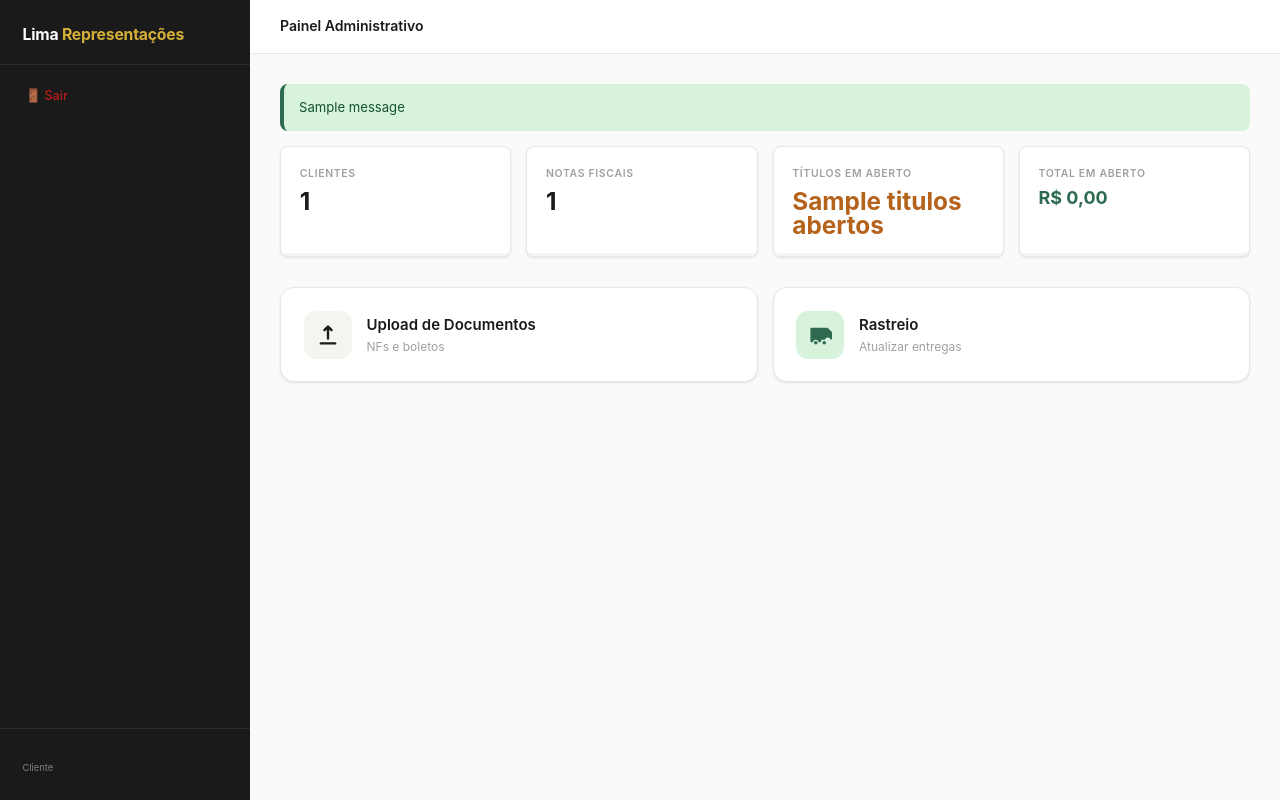
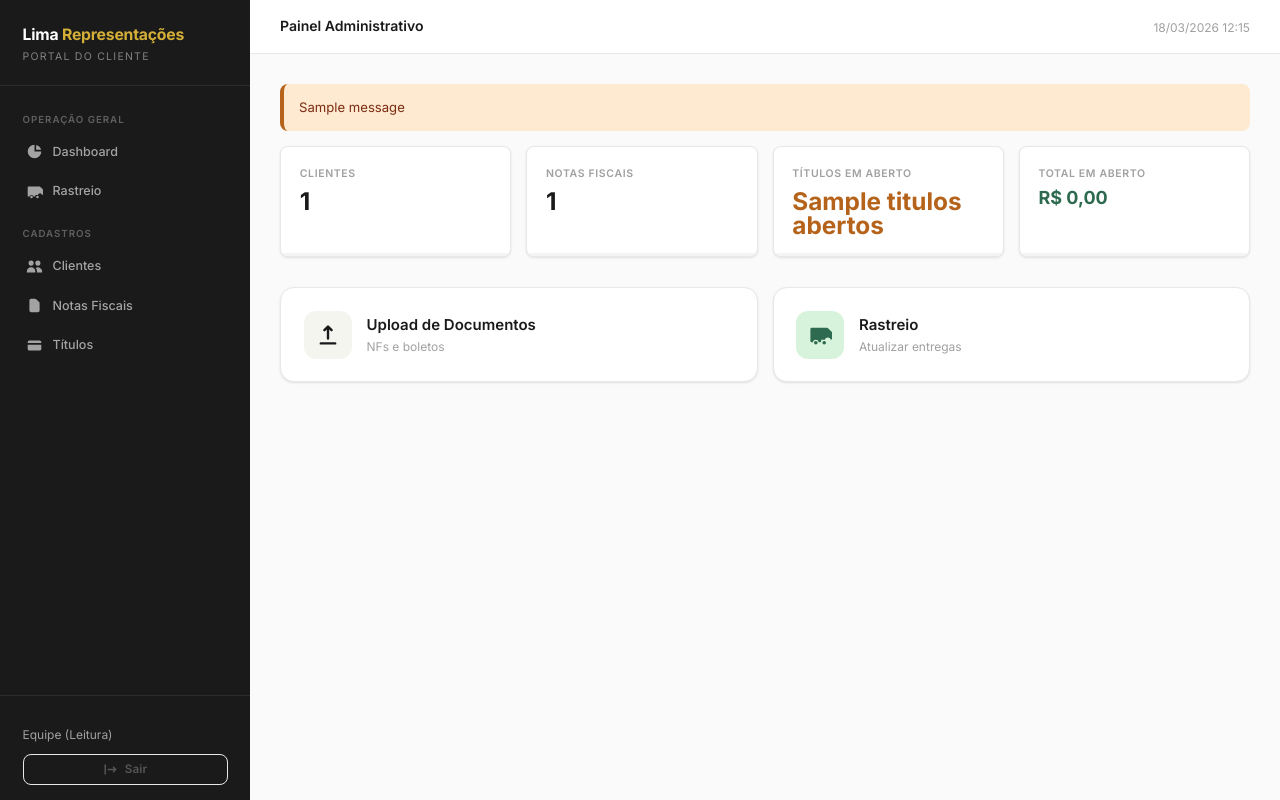
Before and after one commit to vitorjaoo/newreprastreio, a Flask app: template templates/admin/dashboard.html in a window 1280 px wide. Run offline with Flask 3, Linux system fonts and the light colour scheme; the template is opened without the code that fills it: most values are stand-ins (such as "Sample title", 1, 10 or a date in 2020); one stand-in notice (Sample message) is shown.

Commit message:
Update base.html

```diff
--- a/templates/base.html
+++ b/templates/base.html
@@ -2,56 +2,135 @@
 <html lang="pt-BR">
 <head>
   <meta charset="UTF-8">
-  <title>Portal — {{ nome_escritorio }}</title>
+  <meta name="viewport" content="width=device-width, initial-scale=1.0">
+  <title>{% block title %}Portal{% endblock %} — {{ nome_escritorio }}</title>
+  <link rel="preconnect" href="https://fonts.googleapis.com">
+  <link href="https://fonts.googleapis.com/css2?family=Inter:wght@400;500;600;700&display=swap" rel="stylesheet">
   <link rel="stylesheet" href="{{ url_for('static', filename='css/style.css') }}">
-  <meta name="viewport" content="width=device-width, initial-scale=1.0">
+  {% block head %}{% endblock %}
+
+  {% if session.perfil == 'leitor' %}
+  <style>
+    form[method="POST"] { pointer-events: none; opacity: 0.6; }
+    form[method="POST"] button[type="submit"],
+    button[onclick*="abrirEditar"],
+    button[onclick*="showTab"],
+    button[onclick*="confirm"],
+    .btn-sm[onclick*="abrirEditar"] { display: none !important; }
+  </style>
+  {% endif %}
 </head>
 <body>
 <div class="layout">
+
   <aside class="sidebar" id="sidebar">
     <div class="sidebar-logo">
       <div class="sidebar-logo-name">Lima <span>Representações</span></div>
+      <div class="sidebar-logo-sub">Portal do Cliente</div>
     </div>
+
     <nav class="sidebar-nav">
+      {% if session.perfil == 'cliente' %}
+        <a href="{{ url_for('dashboard') }}"   class="nav-item {% if request.endpoint == 'dashboard' %}active{% endif %}">
+          <svg viewBox="0 0 20 20" fill="currentColor"><path d="M10.707 2.293a1 1 0 00-1.414 0l-7 7a1 1 0 001.414 1.414L4 10.414V17a1 1 0 001 1h2a1 1 0 011-1h2a1 1 0 011 1v2a1 1 0 001 1h2a1 1 0 001-1v-6.586l.293.293a1 1 0 001.414-1.414l-7-7z"/></svg>
+          Minhas Entregas
+        </a>
+        <a href="{{ url_for('financeiro') }}"  class="nav-item {% if request.endpoint == 'financeiro' %}active{% endif %}">
+          <svg viewBox="0 0 20 20" fill="currentColor"><path d="M4 4a2 2 0 00-2 2v1h16V6a2 2 0 00-2-2H4zM18 9H2v5a2 2 0 002 2h12a2 2 0 002-2V9zM4 13a1 1 0 011-1h1a1 1 0 110 2H5a1 1 0 01-1-1zm5-1a1 1 0 100 2h1a1 1 0 100-2H9z"/></svg>
+          Financeiro
+        </a>
+        <a href="{{ url_for('trocar_senha') }}" class="nav-item {% if request.endpoint == 'trocar_senha' %}active{% endif %}">
+          <svg viewBox="0 0 20 20" fill="currentColor"><path fill-rule="evenodd" d="M5 9V7a5 5 0 0110 0v2a2 2 0 012 2v5a2 2 0 01-2 2H5a2 2 0 01-2-2v-5a2 2 0 012-2zm8-2v2H7V7a3 3 0 016 0z" clip-rule="evenodd"/></svg>
+          Trocar Senha
+        </a>
+      {% else %}
+        <div class="nav-section">Operação Geral</div>
 
-      {% if session.perfil in ['cliente', 'leitor'] %}
-        <a href="{{ url_for('dashboard') }}" class="nav-item">📦 Minhas Entregas</a>
-        <a href="{{ url_for('financeiro') }}" class="nav-item">💲 Financeiro</a>
-        {% if session.perfil == 'cliente' %}
-            <a href="{{ url_for('trocar_senha') }}" class="nav-item">🔑 Trocar Senha</a>
+        <a href="{{ url_for('admin_dashboard') }}" class="nav-item {% if request.endpoint == 'admin_dashboard' %}active{% endif %}">
+          <svg viewBox="0 0 20 20" fill="currentColor"><path d="M2 10a8 8 0 018-8v8h8a8 8 0 11-16 0z"/><path d="M12 2.252A8.014 8.014 0 0117.748 8H12V2.252z"/></svg>
+          Dashboard
+        </a>
+
+        {% if session.perfil == 'admin' %}
+        <a href="{{ url_for('admin_upload') }}"   class="nav-item {% if request.endpoint == 'admin_upload' %}active{% endif %}">
+          <svg viewBox="0 0 20 20" fill="currentColor"><path fill-rule="evenodd" d="M3 17a1 1 0 011-1h12a1 1 0 110 2H4a1 1 0 01-1-1zM6.293 6.707a1 1 0 010-1.414l3-3a1 1 0 011.414 0l3 3a1 1 0 01-1.414 1.414L11 5.414V13a1 1 0 11-2 0V5.414L7.707 6.707a1 1 0 01-1.414 0z" clip-rule="evenodd"/></svg>
+          Upload
+        </a>
         {% endif %}
 
-      {% elif session.perfil == 'admin' %}
-        <a href="{{ url_for('admin_dashboard') }}" class="nav-item">📊 Dashboard</a>
-        <a href="{{ url_for('admin_upload') }}" class="nav-item">⬆️ Upload</a>
-        <a href="{{ url_for('admin_rastreio') }}" class="nav-item">🚚 Rastreio</a>
-        <a href="{{ url_for('admin_clientes') }}" class="nav-item">👥 Clientes</a>
-        <a href="{{ url_for('admin_nfs') }}" class="nav-item">📄 Notas Fiscais</a>
-        <a href="{{ url_for('admin_titulos') }}" class="nav-item">💰 Títulos</a>
+        <a href="{{ url_for('admin_rastreio') }}" class="nav-item {% if request.endpoint == 'admin_rastreio' %}active{% endif %}">
+          <svg viewBox="0 0 20 20" fill="currentColor"><path d="M8 16.5a1.5 1.5 0 11-3 0 1.5 1.5 0 013 0zM15 16.5a1.5 1.5 0 11-3 0 1.5 1.5 0 013 0z"/><path d="M3 4a1 1 0 00-1 1v10a1 1 0 001 1h1.05a2.5 2.5 0 014.9 0H10a1 1 0 001-1v-1h3.05a2.5 2.5 0 014.9 0H19a1 1 0 001-1v-5a1 1 0 00-.293-.707l-3-3A1 1 0 0016 4H3z"/></svg>
+          Rastreio
+        </a>
+
+        <div class="nav-section">Cadastros</div>
+
+        <a href="{{ url_for('admin_clientes') }}" class="nav-item {% if request.endpoint == 'admin_clientes' %}active{% endif %}">
+          <svg viewBox="0 0 20 20" fill="currentColor"><path d="M9 6a3 3 0 11-6 0 3 3 0 016 0zM17 6a3 3 0 11-6 0 3 3 0 016 0zM12.93 17c.046-.327.07-.66.07-1a6.97 6.97 0 00-1.5-4.33A5 5 0 0119 16v1h-6.07zM6 11a5 5 0 015 5v1H1v-1a5 5 0 015-5z"/></svg>
+          Clientes
+        </a>
+        <a href="{{ url_for('admin_nfs') }}"      class="nav-item {% if request.endpoint == 'admin_nfs' %}active{% endif %}">
+          <svg viewBox="0 0 20 20" fill="currentColor"><path fill-rule="evenodd" d="M4 4a2 2 0 012-2h4.586A2 2 0 0112 2.586L15.414 6A2 2 0 0116 7.414V16a2 2 0 01-2 2H6a2 2 0 01-2-2V4z" clip-rule="evenodd"/></svg>
+          Notas Fiscais
+        </a>
+        <a href="{{ url_for('admin_titulos') }}"  class="nav-item {% if request.endpoint == 'admin_titulos' %}active{% endif %}">
+          <svg viewBox="0 0 20 20" fill="currentColor"><path d="M4 4a2 2 0 00-2 2v1h16V6a2 2 0 00-2-2H4zM18 9H2v5a2 2 0 002 2h12a2 2 0 002-2V9z"/></svg>
+          Títulos
+        </a>
       {% endif %}
+    </nav>
 
-      <a href="{{ url_for('sair') }}" class="nav-item" style="color:var(--danger)">🚪 Sair</a>
-    </nav>
     <div class="sidebar-footer">
       <div class="user-info">
         <strong>{{ session.usuario.nome if session.usuario else '' }}</strong><br>
-        <small>{% if session.perfil == 'admin' %}Administrador{% elif session.perfil == 'leitor' %}Equipe (Visão Geral){% else %}Cliente{% endif %}</small>
+        <span style="font-size: 0.8rem; color: var(--gray-400);">
+          {% if session.perfil == 'cliente' %}
+            {{ session.usuario.cnpj }}
+          {% elif session.perfil == 'admin' %}
+            Administrador
+          {% else %}
+            Equipe (Leitura)
+          {% endif %}
+        </span>
       </div>
+      <a href="{{ url_for('sair') }}" class="btn btn-outline btn-sm btn-full">
+        <svg viewBox="0 0 20 20" fill="currentColor"><path fill-rule="evenodd" d="M3 3a1 1 0 00-1 1v12a1 1 0 102 0V4a1 1 0 00-1-1zm10.293 9.293a1 1 0 001.414 1.414l3-3a1 1 0 000-1.414l-3-3a1 1 0 10-1.414 1.414L14.586 9H7a1 1 0 100 2h7.586l-1.293 1.293z" clip-rule="evenodd"/></svg>
+        Sair
+      </a>
     </div>
   </aside>
 
-  <main class="main">
+  <div class="main">
     <header class="topbar">
-      <span class="topbar-title">{% block page_title %}{% endblock %}</span>
+      <div class="flex gap-2">
+        <button class="btn btn-outline btn-sm" id="menu-toggle" style="display:none">☰</button>
+        <span class="topbar-title">{% block page_title %}{% endblock %}</span>
+      </div>
+      <div class="topbar-right">
+        <span class="text-muted" style="font-size:.8rem">{{ now if now else '' }}</span>
+      </div>
     </header>
+
     <div class="content">
       {% with messages = get_flashed_messages(with_categories=true) %}
-        {% for category, message in messages %}<div class="alert alert-{{category}}">{{message}}</div>{% endfor %}
+        {% for category, message in messages %}
+          <div class="alert alert-{{ 'danger' if category == 'erro' else 'success' if category == 'sucesso' else 'warning' }}">
+            {{ message }}
+          </div>
+        {% endfor %}
       {% endwith %}
+
       {% block content %}{% endblock %}
     </div>
-  </main>
+  </div>
 </div>
+
+<script>
+  const toggle = document.getElementById('menu-toggle');
+  const sidebar = document.getElementById('sidebar');
+  if (toggle) toggle.addEventListener('click', () => sidebar.classList.toggle('open'));
+  if (window.innerWidth <= 768 && toggle) toggle.style.display = 'inline-flex';
+</script>
 {% block scripts %}{% endblock %}
 </body>
 </html>
```
